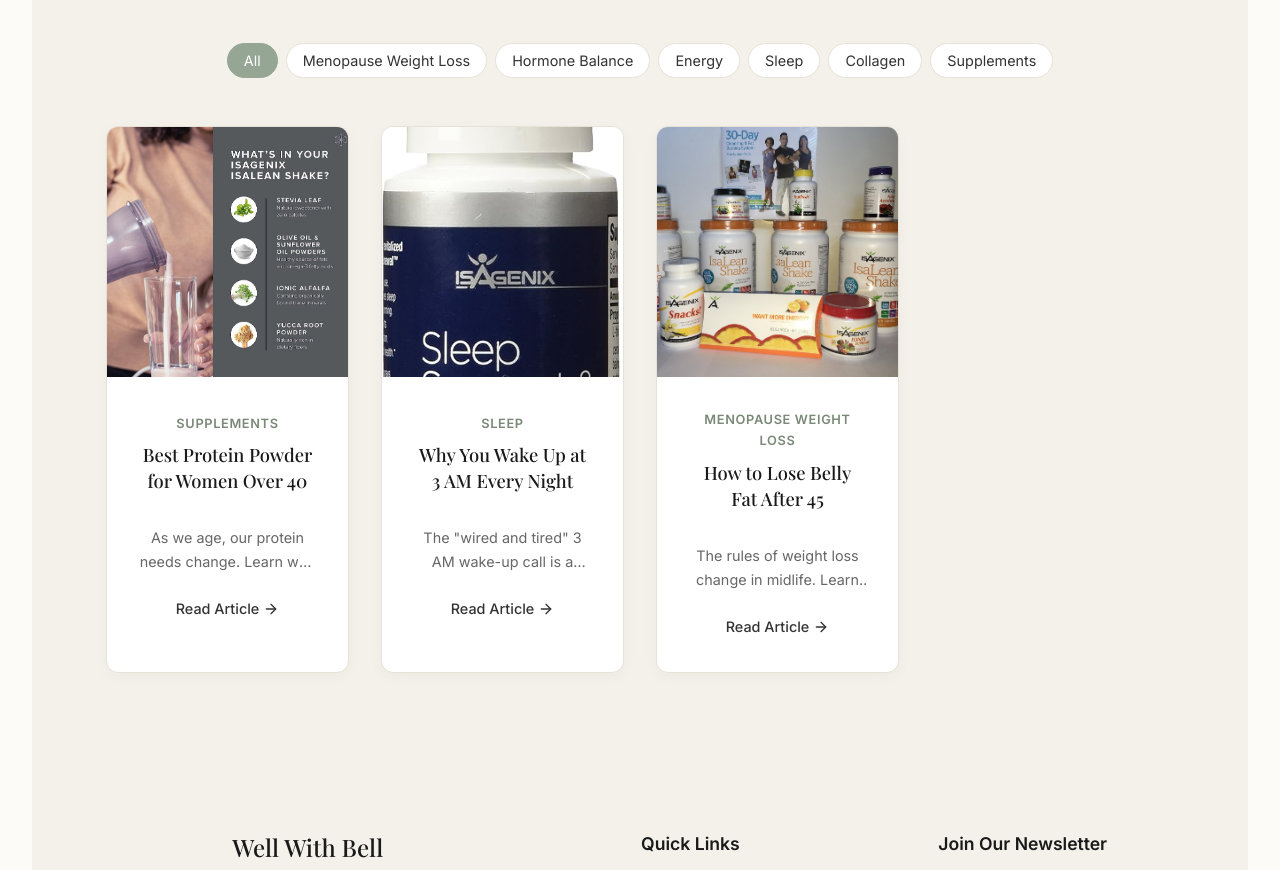
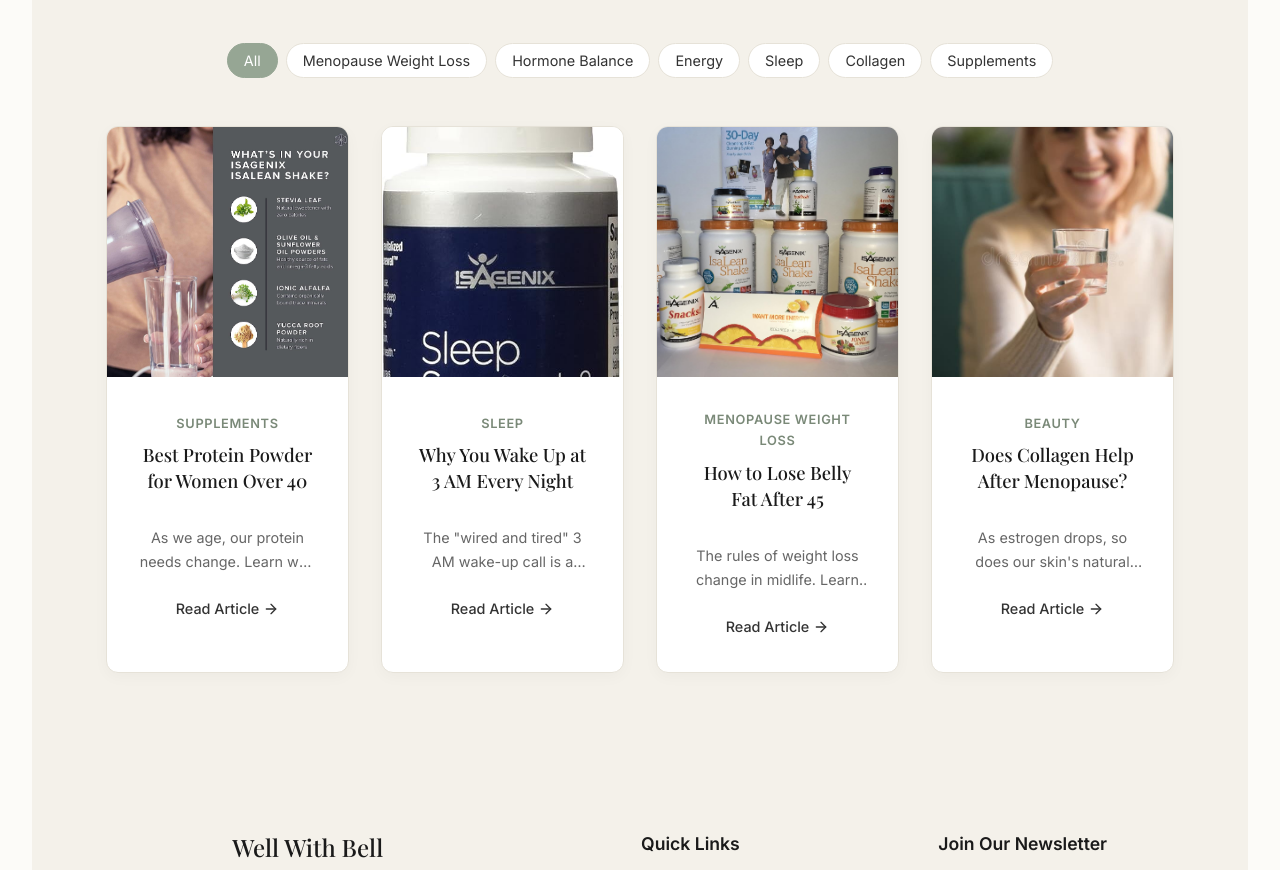
Before and after one commit to ads-ux/wellwithbell, a React (Vite) app: page /blog in a window 1280 px wide. Shown: the part 420-1290 px from the top of the page. Built offline with nearby package versions, Linux system fonts and the light colour scheme.

Commit message:
Add new Collagen blog post and wire up direct links from Home page

```diff
--- a/src/data/blogPosts.js
+++ b/src/data/blogPosts.js
@@ -89,5 +89,36 @@
                 <a href="https://www.isagenix.com/share/4LDTA4D" target="_blank" class="btn btn-secondary" style="display: inline-block;">Learn About the 30-Day Reset</a>
             </div>
         `
+    },
+    {
+        slug: 'does-collagen-help-after-menopause',
+        title: 'Does Collagen Help After Menopause?',
+        category: 'Beauty',
+        date: 'March 8, 2024',
+        image: '/guide-collagen.jpg',
+        excerpt: 'As estrogen drops, so does our skin\'s natural scaffolding. Learn why marine collagen is essentially non-negotiable for radiant skin after 40.',
+        content: `
+            <p>If you've noticed that your skin feels suddenly thinner, drier, or less "bouncy" in your 40s and 50s, it's not simply the passage of time. It's biological math.</p>
+
+            <h3>The Estrogen-Collagen Cliff</h3>
+            <p>Collagen is the structural protein that gives our skin its firmness and elasticity. Here is the harsh reality: in the first five years of menopause, women lose up to <strong>30% of their skin's collagen</strong>. This rapid decline is directly tied to plummeting estrogen levels.</p>
+
+            <h3>Not All Collagen is Created Equal</h3>
+            <p>Many women rush out to buy a cheap tub of bovine powder from the grocery store, only to see zero results. To actually see a difference in your skin texture, elasticity, and hydration, two things matter:</p>
+            <ul>
+                <li><strong>Type I Marine Collagen:</strong> This is the closest match to human skin collagen. It is absorbed up to 1.5 times more efficiently than bovine or porcine sources.</li>
+                <li><strong>Bioavailability (Liquid over Powder):</strong> Your body needs to absorb the peptides. Liquid elixirs have a dramatically higher absorption rate than powders that your digestive system has to break down first.</li>
+                <li><strong>Protection from Oxidation:</strong> Collagen degrades when exposed to air. Single-serving glass bottles protect the active ingredients and prevent oxidation.</li>
+            </ul>
+
+            <h3>The Inside-Out Glow</h3>
+            <p>I am notoriously picky about supplements, but <strong>Collagen Elixir™</strong> is the one product I will not go a day without. Not only does it deliver 5g of highly bioavailable marine collagen peptides, but it's fortified with Vitamin C and Zinc—the essential co-factors your body needs to actually <em>build</em> the collagen matrix.</p>
+            <p>Within weeks, women typically notice a restored "glow," improved skin hydration, and visibly thicker hair.</p>
+
+            <div style="margin: 2rem 0; padding: 2rem; background: var(--bg-beige); border-radius: 12px; text-align: center;">
+                <h4 style="margin-bottom: 1rem;">Ready to restore your radiance?</h4>
+                <a href="https://www.isagenix.com/en-CA/shop/natural-beauty/collagen-elixir?pid=e760ff5befe14902bf4b61d23ce15d3d&sharecode=WMFB4" target="_blank" class="btn btn-secondary" style="display: inline-block;">Experience the Collagen Elixir™</a>
+            </div>
+        `
     }
 ];
--- a/src/pages/Home.jsx
+++ b/src/pages/Home.jsx
@@ -154,7 +154,7 @@
                             <div className="article-content">
                                 <span className="article-category">Nutrition</span>
                                 <h3>Best Protein Powder for Women Over 40</h3>
-                                <Link to="/blog" className="read-more">Read Article <ArrowRight size={16} /></Link>
+                                <Link to="/blog/best-protein-powder-women-over-40" className="read-more">Read Article <ArrowRight size={16} /></Link>
                             </div>
                         </article>
 
@@ -163,7 +163,7 @@
                             <div className="article-content">
                                 <span className="article-category">Beauty</span>
                                 <h3>Does Collagen Help After Menopause?</h3>
-                                <Link to="/blog" className="read-more">Read Article <ArrowRight size={16} /></Link>
+                                <Link to="/blog/does-collagen-help-after-menopause" className="read-more">Read Article <ArrowRight size={16} /></Link>
                             </div>
                         </article>
 
@@ -172,7 +172,7 @@
                             <div className="article-content">
                                 <span className="article-category">Weight Loss</span>
                                 <h3>How to Lose Belly Fat After 45</h3>
-                                <Link to="/blog" className="read-more">Read Article <ArrowRight size={16} /></Link>
+                                <Link to="/blog/how-to-lose-belly-fat-after-45" className="read-more">Read Article <ArrowRight size={16} /></Link>
                             </div>
                         </article>
 
@@ -181,7 +181,7 @@
                             <div className="article-content">
                                 <span className="article-category">Hormones</span>
                                 <h3>Top Supplements for Hormone Balance</h3>
-                                <Link to="/blog" className="read-more">Read Article <ArrowRight size={16} /></Link>
+                                <Link to="/hormone-support" className="read-more">Read Article <ArrowRight size={16} /></Link>
                             </div>
                         </article>
                     </div>
```
